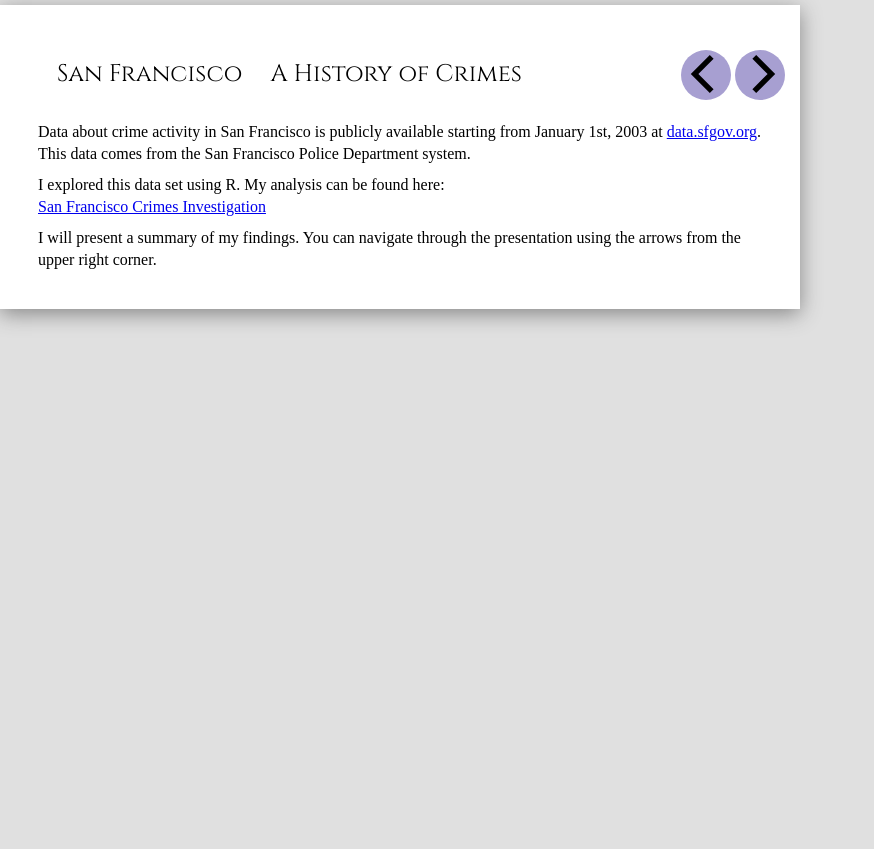
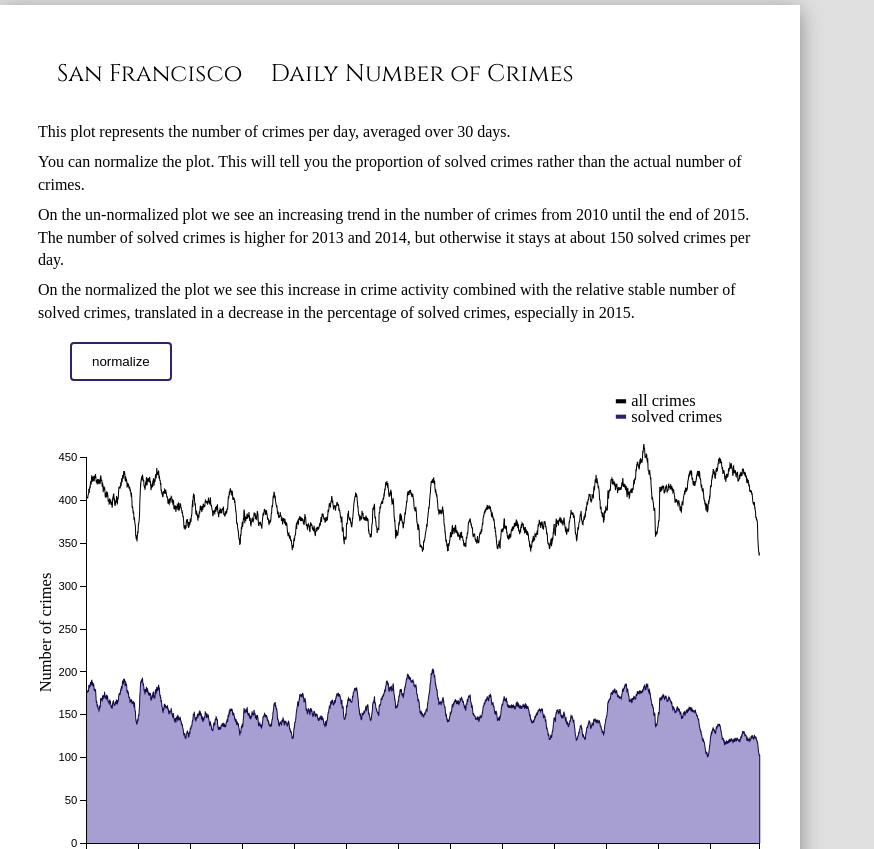
Before and after one commit to andrei-iusan/San-Francisco-Crimes-d3-app, a plain HTML site: page index.html in a window 1280 px wide. Shown: the top 849 px of the page, without its empty margins (0-874 px from the left). Before the commit the page ends 800 px from the top, so only its background shows below. Drawn offline with Linux system fonts and the light colour scheme.

Commit message:
description update

```diff
--- a/css/style.css
+++ b/css/style.css
@@ -66,10 +66,12 @@ sup {
 .vis_nav{
 	position: relative;
 	float: right;
-	display: inline-block;
+	/*display: inline-block; */
+	display: none;
 	*display: inline;
 	zoom: 1;
 	vertical-align: top;
+	margin: 5px 20px;
 }
 
 .vis_nav .nav-button{
--- a/index.html
+++ b/index.html
@@ -52,9 +52,9 @@
         San Francisco Crimes Investigation</a>
       </p>
       <p>
-        I will present a summary of my findings.
-        You can navigate through the presentation using the arrows from the
-        upper right corner.
+        Here you can find a summary of my findings.
+        You can navigate through the presentation using the arrows positioned
+        next to the title.
       </p>
     </div>
 
@@ -63,15 +63,14 @@
         30 days.</p>
       <p> You can normalize the plot. This will tell you the proportion of
         solved crimes rather than the actual number of crimes.</p>
-      <p> On the un-normalized plot there is an increasing trend in the number
+      <p> On the un-normalized plot we see an increasing trend in the number
         of crimes from 2010 until the end of 2015. The number of solved crimes
-        is higher for 2013 and 2014, but it otherwise it stays at about 150
-        solved crimes. </p>
+        is higher for 2013 and 2014, but otherwise it stays at about 150
+        solved crimes per day. </p>
       <p> On the normalized the plot we see this increase in crime activity
         combined with the relative stable number of solved crimes, translated
         in a decrease in the percentage of solved crimes, especially in 2015.</p>
-      <p> Next we will inspect a few particular crimes that caused this
-        effect.</p>
+
     </div>
 
     <div class="description page2">
@@ -114,8 +113,11 @@
       <svg class="plot_area" version="1.1" viewBox="0 0 720 520"
         preserveAspectRatio="xMinYMin meet">
         <script type="text/javascript">
-            var page=0;
+            var page=1;
             load_vis_page(page);
+            loadData(function(){
+      loadPage(page);
+    });
         </script>
       </svg>
     </div>
```
